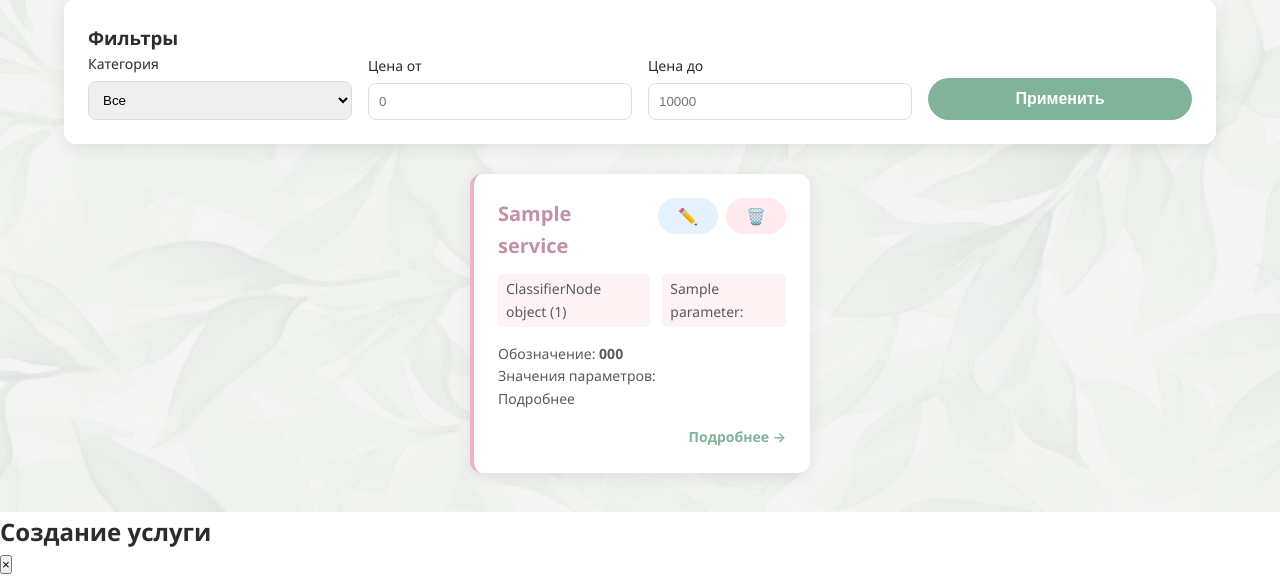
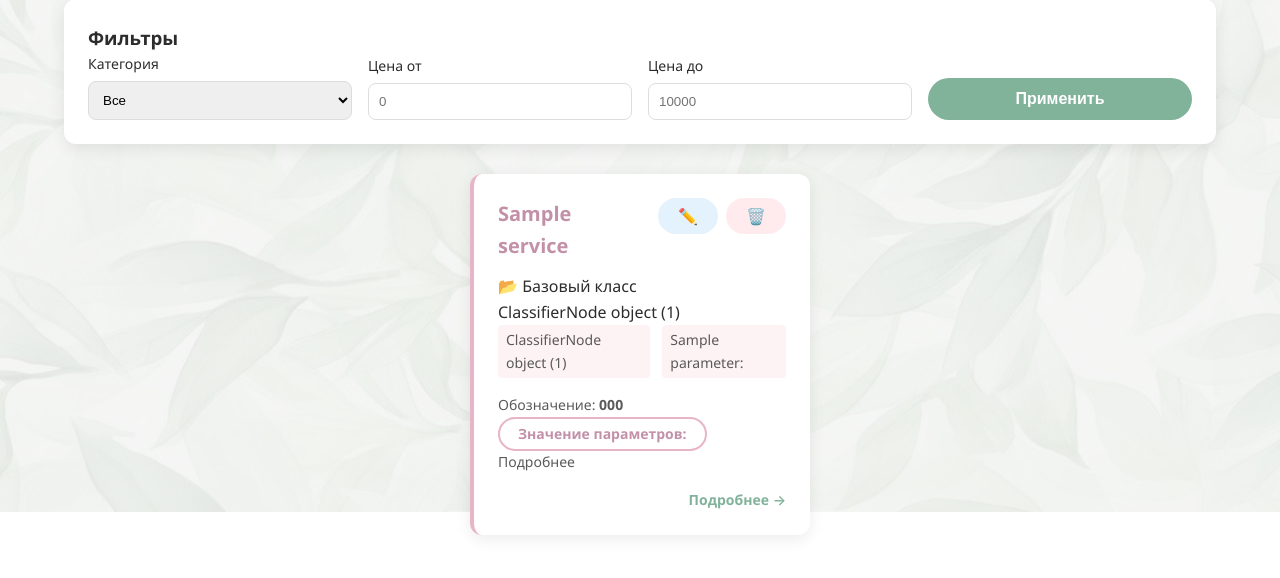
Before and after one commit to juuxi/beauty_salon, a Django app: template beauty_salon/templates/service/services.html in a window 1280 px wide. Shown: the part 288-866 px from the top of the page. Run offline with Django 5.2, Linux system fonts and the light colour scheme; the template is opened without the code that fills it: values that come from a table or form of the project are taken from there, others are empty; tables that the repository leaves empty hold one stand-in row (values such as "Sample post").

Commit message:
mutiple template changes

```diff
--- a/beauty_salon/static/css/style.css
+++ b/beauty_salon/static/css/style.css
@@ -774,3 +774,76 @@ body.form-page {
         width: 100%;
     }
 }
+
+/* === Общие стили для кнопок-ссылок === */
+
+/* Базовый класс для всех кнопок-ссылок */
+.btn-link {
+    display: inline-flex;
+    align-items: center;
+    gap: 6px;
+    padding: 8px 18px;
+    background-color: transparent;
+    border: 2px solid;
+    border-radius: 20px;
+    font-size: 14px;
+    font-weight: 600;
+    text-decoration: none;
+    transition: all 0.25s ease;
+    cursor: pointer;
+    line-height: 1;
+}
+
+/* Кнопка "Параметры" - зелёная */
+.btn--parameters {
+    color: var(--green-dark);
+    border-color: var(--green-main);
+}
+
+.btn--parameters:hover {
+    background-color: var(--green-main);
+    color: var(--white);
+    transform: translateY(-2px);
+    box-shadow: 0 4px 12px rgba(129, 178, 154, 0.3);
+}
+
+.btn--parameters:active {
+    transform: translateY(0);
+    box-shadow: 0 2px 6px rgba(129, 178, 154, 0.2);
+}
+
+/* Кнопка "Значения параметров услуги" - розовая */
+.btn--parameter-values {
+    color: var(--pink-dark);
+    border-color: var(--pink-main);
+}
+
+.btn--parameter-values:hover {
+    background-color: var(--pink-main);
+    color: var(--white);
+    transform: translateY(-2px);
+    box-shadow: 0 4px 12px rgba(232, 180, 200, 0.3);
+}
+
+.btn--parameter-values:active {
+    transform: translateY(0);
+    box-shadow: 0 2px 6px rgba(232, 180, 200, 0.2);
+}
+
+/* Кнопка "Значения перечислений" - сиреневая/фиолетовая */
+.btn--enumeration-values {
+    color: #8e44ad; /* Темно-сиреневый текст */
+    border-color: #9b59b6; /* Светло-сиреневая обводка */
+}
+
+.btn--enumeration-values:hover {
+    background-color: #9b59b6;
+    color: var(--white);
+    transform: translateY(-2px);
+    box-shadow: 0 4px 12px rgba(155, 89, 182, 0.3);
+}
+
+.btn--enumeration-values:active {
+    transform: translateY(0);
+    box-shadow: 0 2px 6px rgba(155, 89, 182, 0.2);
+}
--- a/beauty_salon/templates/classifier_node/classifier_nodes.html
+++ b/beauty_salon/templates/classifier_node/classifier_nodes.html
@@ -24,7 +24,10 @@
                 <p>Родитель: <strong>{{ classifier.parent|default:"Корень" }}</strong></p>
                 <p>Листовой: <span class="card__tag">{% if classifier.is_terminal == True %} Да {% else %} Нет {% endif %}</span></p>
                 {% if classifier.code %}<p>Обозначение: <strong>{{ classifier.code }}</strong></p>{% endif %}
-                <p>Параметры: <a href="{% url 'master_dashboard:classifier_parameters' node_id=classifier.id %}" class="btn btn--icon btn-detail">Подробнее</a></p>
+                <p>Параметры: <a href="{% url 'master_dashboard:classifier_parameters' node_id=classifier.id %}"
+                    class="btn-link btn--parameters">
+                        Параметры
+                    </a></p>
             </div>
         </div>
         {% empty %}
--- a/beauty_salon/templates/classifier_node/classifier_parameters.html
+++ b/beauty_salon/templates/classifier_node/classifier_parameters.html
@@ -19,9 +19,9 @@
                 <p>{{ parameter.data_type }}</p>
                 {% if classifier_parameter.min_param_value %}<p>Минимальное значение: {{ classifier_parameter.min_param_value }}</p>{% endif %}
                 {% if classifier_parameter.max_param_value %}<p>Максимальное значение: {{ classifier_parameter.max_param_value }}</p>{% endif %}
-                <div class="card__actions">
-                    <a href="{% url 'master_dashboard:classifier_parameter-delete' node_id=classifier.id param_node_id=classifier_parameter.id %}" class="btn btn--icon btn-delete">🗑️</a>
-                </div>
+            </div>
+            <div class="card__actions">
+                <a href="{% url 'master_dashboard:classifier_parameter-delete' node_id=classifier.id param_node_id=classifier_parameter.id %}" class="btn btn--icon btn-delete">🗑️</a>
             </div>
         </div>
         {% endwith %}
--- a/beauty_salon/templates/enumeration/enumerations.html
+++ b/beauty_salon/templates/enumeration/enumerations.html
@@ -21,8 +21,10 @@
                 </div>
             </div>
             <div class="card__body">
-                <p>Значения:</p>
-                <a href="{% url 'master_dashboard:enumeration_values' enumeration_id=enumeration.id %}" class="btn btn--icon btn-detail">Подробнее</a>
+                <p>Значения:<a href="{% url 'master_dashboard:enumeration_values' enumeration_id=enumeration.id %}"
+                class="btn-link btn--enumeration-values">
+                    Значения
+                </a></p>
                 {% if enumeration.code %}<p>Обозначение: <strong>{{ enumeration.code }}</strong></p>{% endif %}
             </div>
         </div>
--- a/beauty_salon/templates/service/service_values.html
+++ b/beauty_salon/templates/service/service_values.html
@@ -22,9 +22,9 @@
                     <a href="{% url 'master_dashboard:service_value-create' service_id=service.id param_id=parameter.id %}" class="btn btn--icon btn-edit open-modal-btn">✏️</a>
                     {% endif %}
                 </div>
-                <div class="card__body">
-                    <p>{% if value %}{% if value.parameter.data_type != 'enum' %}{{ value.value.data }}{% else %}{{ value.value.data.data}}{% endif %}{% else %}Значение не задано{% endif %}</p>
-                </div>
+            </div>
+            <div class="card__body">
+                <p>{% if value %}{% if value.parameter.data_type != 'enum' %}{{ value.value.data }}{% else %}{{ value.value.data.data}}{% endif %}{% else %}Значение не задано{% endif %}</p>
             </div>
         </div>
         {% empty %}
--- a/beauty_salon/templates/service/services.html
+++ b/beauty_salon/templates/service/services.html
@@ -43,6 +43,13 @@
                     <a href="{% url 'master_dashboard:service-delete' service_id=service.id %}" class="btn btn--icon btn-delete">🗑️</a>
                 </div>
             </div>
+                        <div class="card__section">
+                <div class="card__section-title">
+                    <span class="icon">📂</span>
+                    <span>Базовый класс</span>
+                </div>
+                <p style="margin: 0; font-weight: 500; color: var(--text-main);">{{ service.base_class }}</p>
+            </div>
             <div class="card__meta">
                 <span class="card__tag">{{ service.base_class }}</span>
                 {% for parameter_value in service.parameter_values.all %}
@@ -51,7 +58,10 @@
             </div>
             <div class="card__body">
                 {% if service.code %}<p>Обозначение: <strong>{{ service.code }}</strong></p>{% endif %}
-                <p>Значения параметров:</p>
+                <p><a href="{% url 'master_dashboard:service_values' service_id=service.id %}"
+                    class="btn-link btn--parameter-values">
+                    Значение параметров:
+                </a></p>
                 <a href="{% url 'master_dashboard:service_values' service_id=service.id %}">Подробнее</a>
             </div>
             <a href="#" class="card__link">Подробнее →</a>
```
